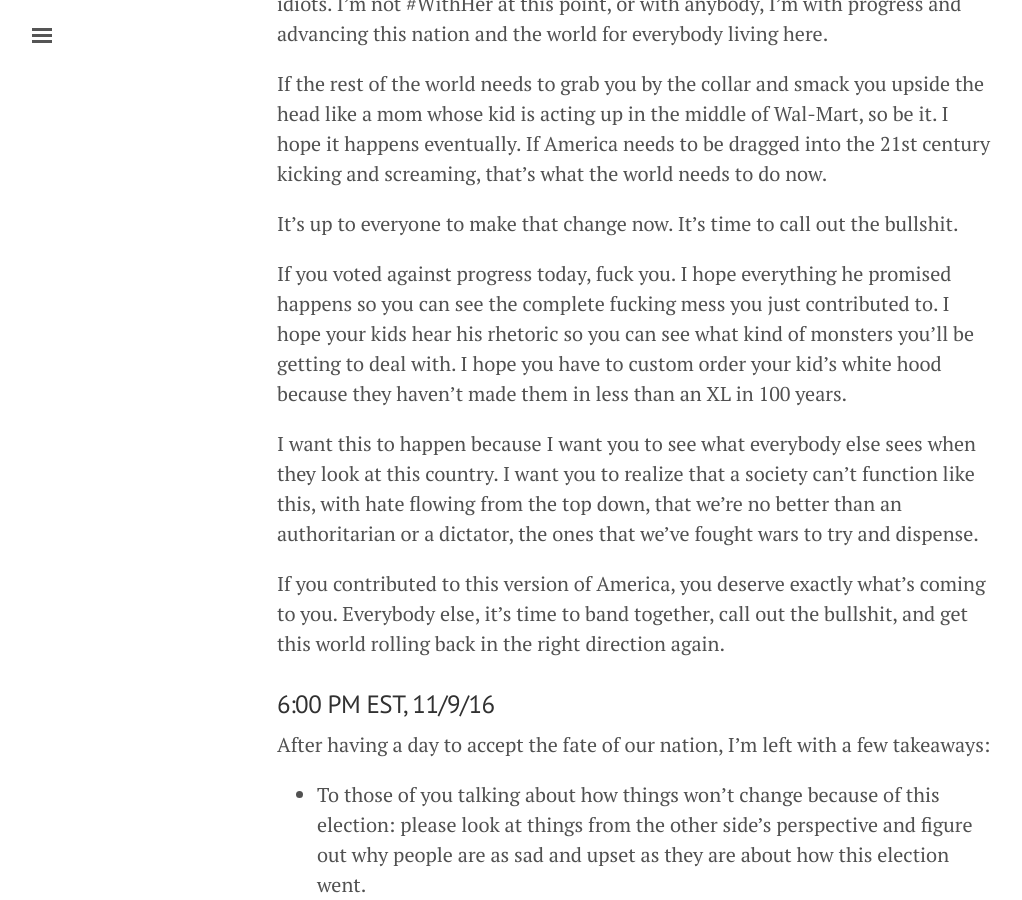
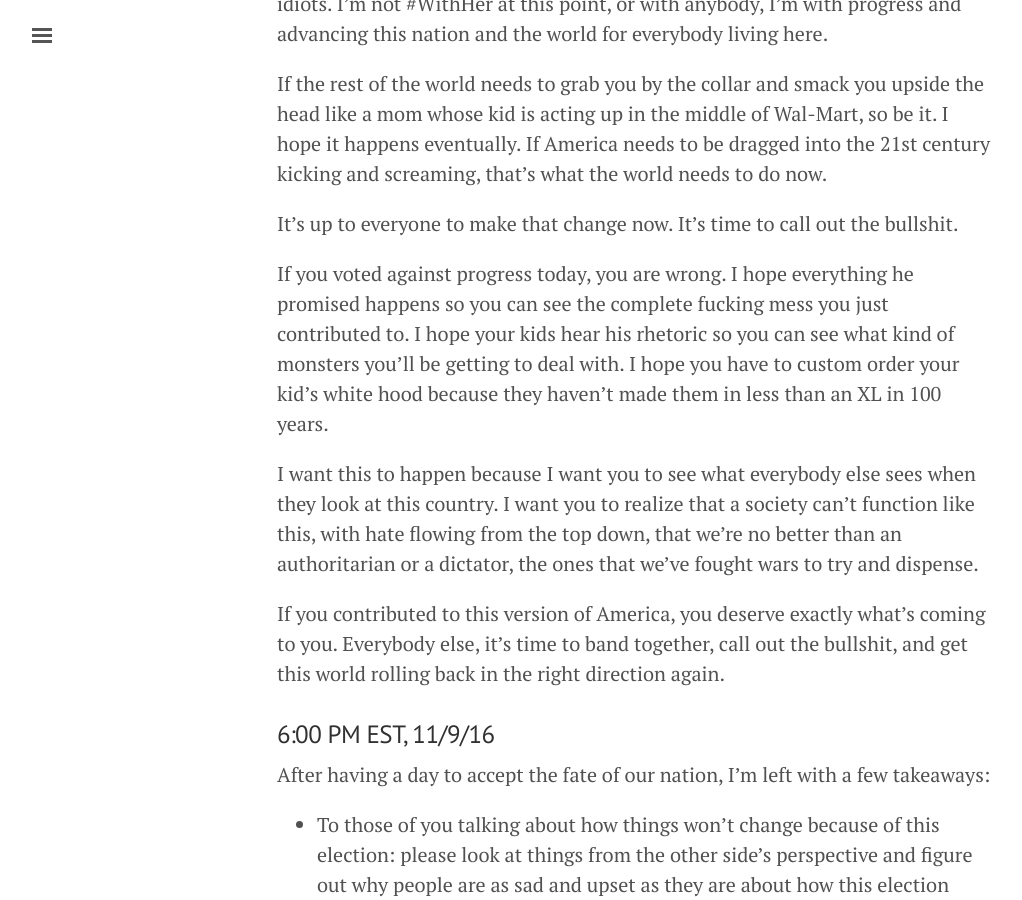
Before and after one commit to bkraeling/bkraeling.github.io, a Jekyll site: the page built from _posts/2016-11-09-on-america.md, in a window 1280 px wide and 900 px high, scrolled down 2596 px. Shown: the whole window, without its empty margins (3-1025 px from the left). Built offline with Jekyll 4.4.1, drawn with Linux system fonts in a browser that asks for light colours.

Commit message:
whatever

```diff
--- a/_posts/2016-11-09-on-america.md
+++ b/_posts/2016-11-09-on-america.md
@@ -35,7 +35,7 @@ If the rest of the world needs to grab you by the collar and smack you upside th
 
 It’s up to everyone to make that change now. It’s time to call out the bullshit.
 
-If you voted against progress today, fuck you. I hope everything he promised happens so you can see the complete fucking mess you just contributed to. I hope your kids hear his rhetoric so you can see what kind of monsters you’ll be getting to deal with. I hope you have to custom order your kid’s white hood because they haven’t made them in less than an XL in 100 years.
+If you voted against progress today, you are wrong. I hope everything he promised happens so you can see the complete fucking mess you just contributed to. I hope your kids hear his rhetoric so you can see what kind of monsters you’ll be getting to deal with. I hope you have to custom order your kid’s white hood because they haven’t made them in less than an XL in 100 years.
 
 I want this to happen because I want you to see what everybody else sees when they look at this country. I want you to realize that a society can’t function like this, with hate flowing from the top down, that we’re no better than an authoritarian or a dictator, the ones that we’ve fought wars to try and dispense.
 
```
